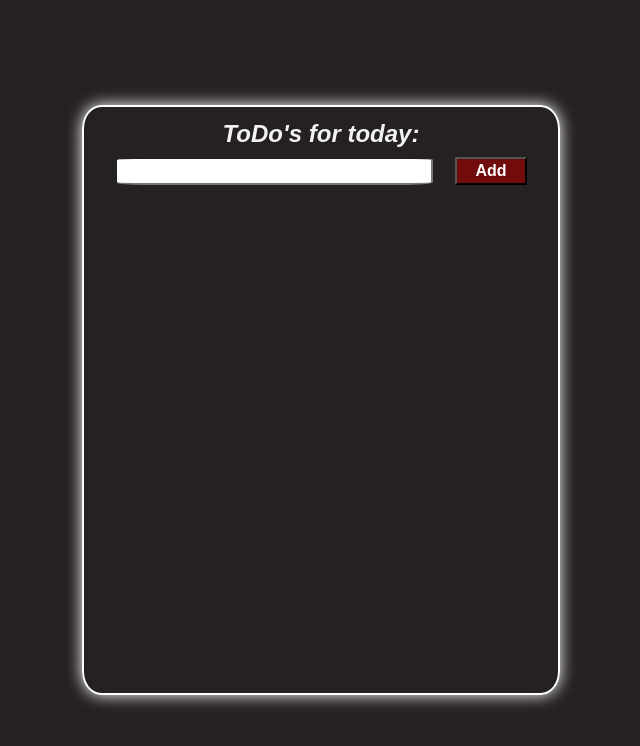
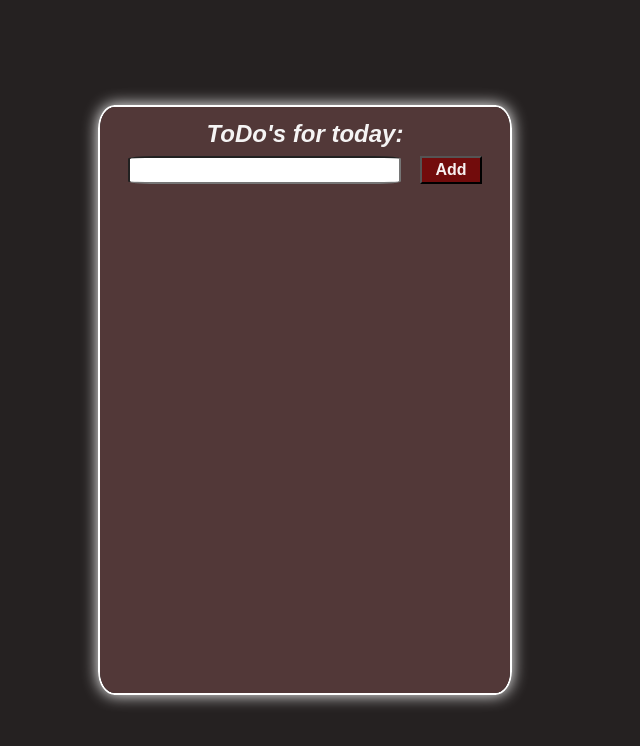
Before and after one commit to Quazar8/ReactToDo, a React app: page / in a window 1280 px wide. Shown: the top 746 px of the page, without its empty margins (319-959 px from the left). Built offline with nearby package versions, Linux system fonts and the light colour scheme.

Commit message:
Animation when finished todos appear and styling

```diff
--- a/src/components/App.js
+++ b/src/components/App.js
@@ -46,6 +46,7 @@ const App = () => {
                 deleteTodo = { deleteTodo }
                 deleteAll = { deleteAll }
                 moveDown = { moveDown }
+                moveLeft = { doneTodos.length > 0 }
             />
             <FinishedTodos
                 doneTodos = { doneTodos }
--- a/src/components/FinishedTodos.js
+++ b/src/components/FinishedTodos.js
@@ -3,7 +3,7 @@ import React from 'react'
 const FinishedTodos = ({ doneTodos }) => {
     if(doneTodos.length === 0) return null
     return (
-        <section className="finished-todos-container">
+        <section className="finished-todos-container moveRight">
             <h1>Done Todos:</h1>
             <section className="finished-todos-display">
                 {doneTodos.map((todo,i) => (
--- a/src/components/MainContainer.js
+++ b/src/components/MainContainer.js
@@ -4,9 +4,12 @@ import Input from './Input'
 import ToDosContainer from './ToDosContainer'
 
 const MainContainer = ({submitted, todos,
-deleteAll, deleteTodo, addDoneTodo, moveDown}) => {
+        deleteAll, deleteTodo, addDoneTodo,
+        moveDown, moveLeft}) => {
+    let classAppend = ""
+    if(moveLeft) classAppend = " moveLeft"
     return (
-        <section className="main-container">
+        <section className={"main-container" + classAppend}>
             <h1 id="app-title">ToDo's for today:</h1>
             <Input submitted={submitted}/>
             <ToDosContainer
--- a/src/styles/animations.css
+++ b/src/styles/animations.css
@@ -1,3 +1,11 @@
+.moveLeft {
+    animation: goLeft 0.70s linear;
+}
+
+.moveRight {
+    animation: goRight 1.40s linear;
+}
+
 .moveUp {
     animation: goUp 0.35s linear
 }
@@ -16,6 +24,21 @@
     }
     to {
         transform: translateY(0);
+    }
+}
+
+@keyframes goRight {
+    0% {
+        transform: translateX(calc(-1*32.5%));
+        opacity: 0;
+    }
+    50%{
+        transform: translateX(calc(-1*32.5%));
+        opacity: 0
+    }
+    100% {
+        transform: translateX(0);
+        opacity: 1;
     }
 }
 
@@ -38,3 +61,8 @@
         opacity: 1;
     }
 }
+
+@keyframes goLeft {
+    from { transform: translateX(30%);}
+    to {transform: translateX(0);}
+}
--- a/src/styles/app.css
+++ b/src/styles/app.css
@@ -7,7 +7,7 @@
 }
 
 .main-container, .finished-todos-container {
-    width: 35%;
+    width: 30%;
     height:70%;
     border: 0.2vw solid white;
     border-radius: 4%;
@@ -20,16 +20,28 @@
     scrollbar-width: none;
 }
 
+.main-container {
+    background-color: #523838;
+    position: relative;
+    margin-right: 2.5%;
+    z-index: 2;
+}
+
 .main-container::-webkit-scrollbar {
     display: none;
 }
 
+.finished-todos-container {
+    position: relative;
+    z-index: 1;
+}
+
 .finished-todos-container::-webkit-scrollbar {
-    display: none;
+    opacity: none;
 }
 
 .finished-todos-display {
-    width:90%;
+    width: 90%;
 }
 
 #app-title {
--- a/src/styles/input.css
+++ b/src/styles/input.css
@@ -13,7 +13,7 @@
 
 #submit-button {
     background-color: #720c0c;
-    color: white;
+    color: var(--ctext);
     width: 15%;
     font-size: 1rem;
     font-weight: bold;
@@ -21,6 +21,6 @@
 }
 
 #submit-button:hover {
-    background-color:white;
+    background-color: white;
     color: #720c0c;
 }
```
